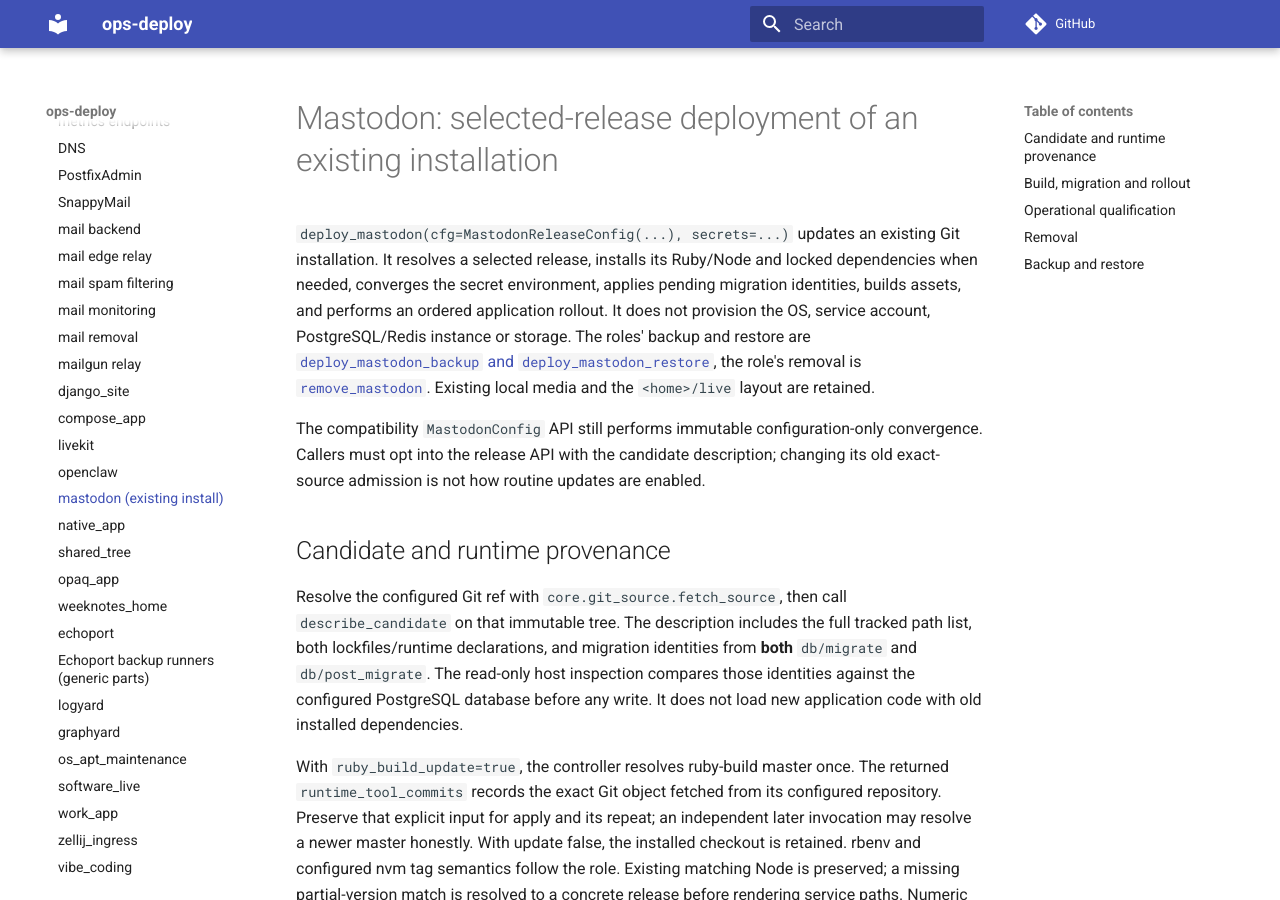
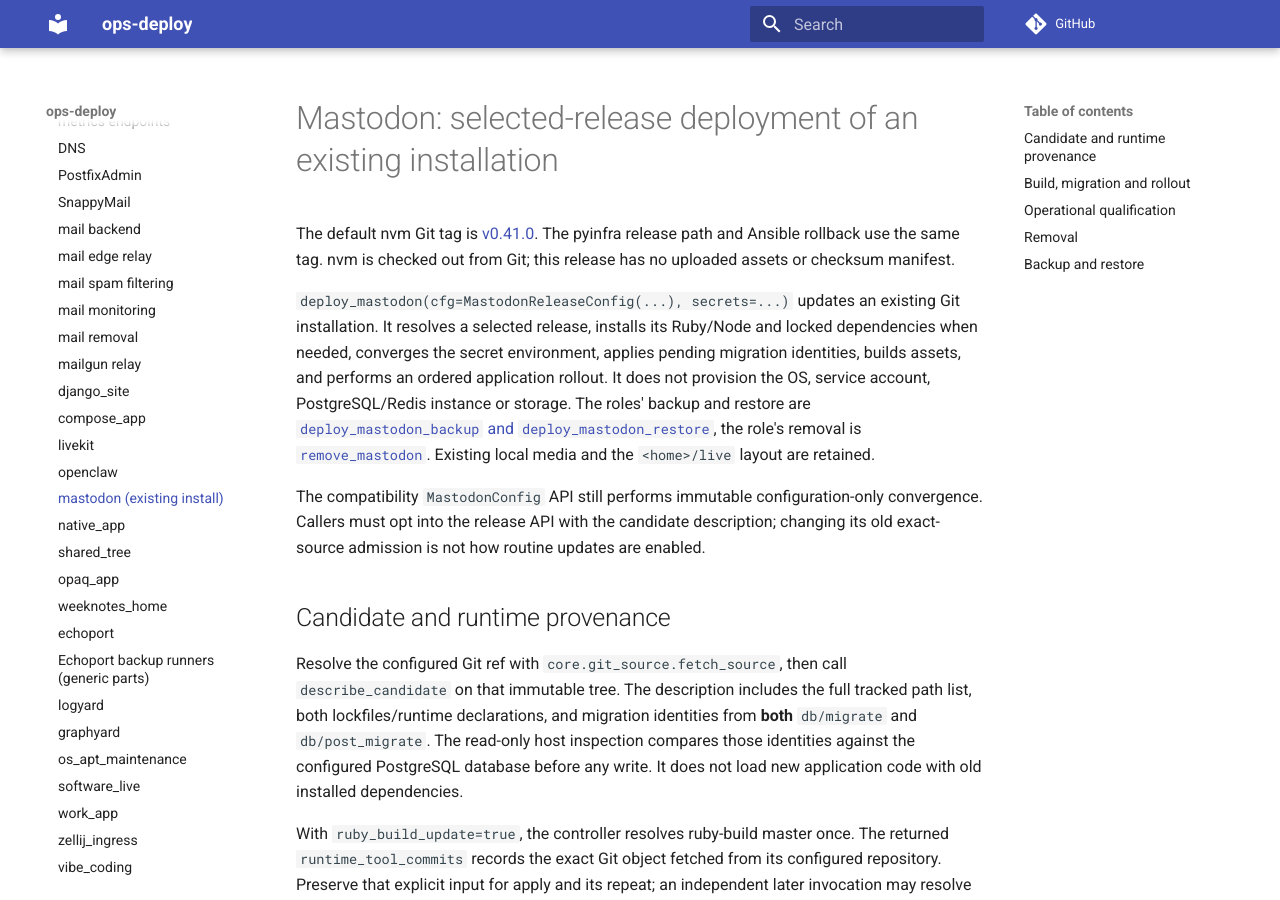
Before and after one commit to ephes/ops-deploy, an MkDocs documentation site: the page built from docs/services/mastodon.md, in a window 1280 px wide and 900 px high. Built offline with MkDocs 1.6.1 and Material for MkDocs 9.7.7, drawn with Linux system fonts in a browser that asks for light colours; comment, search, counter and statistics services are not loaded.

Commit message:
Upgrade Mastodon release nvm pin to v0.41.0

```diff
--- a/docs/services/mastodon.md
+++ b/docs/services/mastodon.md
@@ -1,4 +1,8 @@
 # Mastodon: selected-release deployment of an existing installation
+
+The default nvm Git tag is [v0.41.0](https://github.com/nvm-sh/nvm/releases/tag/v0.41.0).
+The pyinfra release path and Ansible rollback use the same tag. nvm is checked
+out from Git; this release has no uploaded assets or checksum manifest.
 
 `deploy_mastodon(cfg=MastodonReleaseConfig(...), secrets=...)` updates an existing
 Git installation. It resolves a selected release, installs its Ruby/Node and
```
Also changed, not shown: docs/changelog.md (+4 -0 lines), 5 other files.
